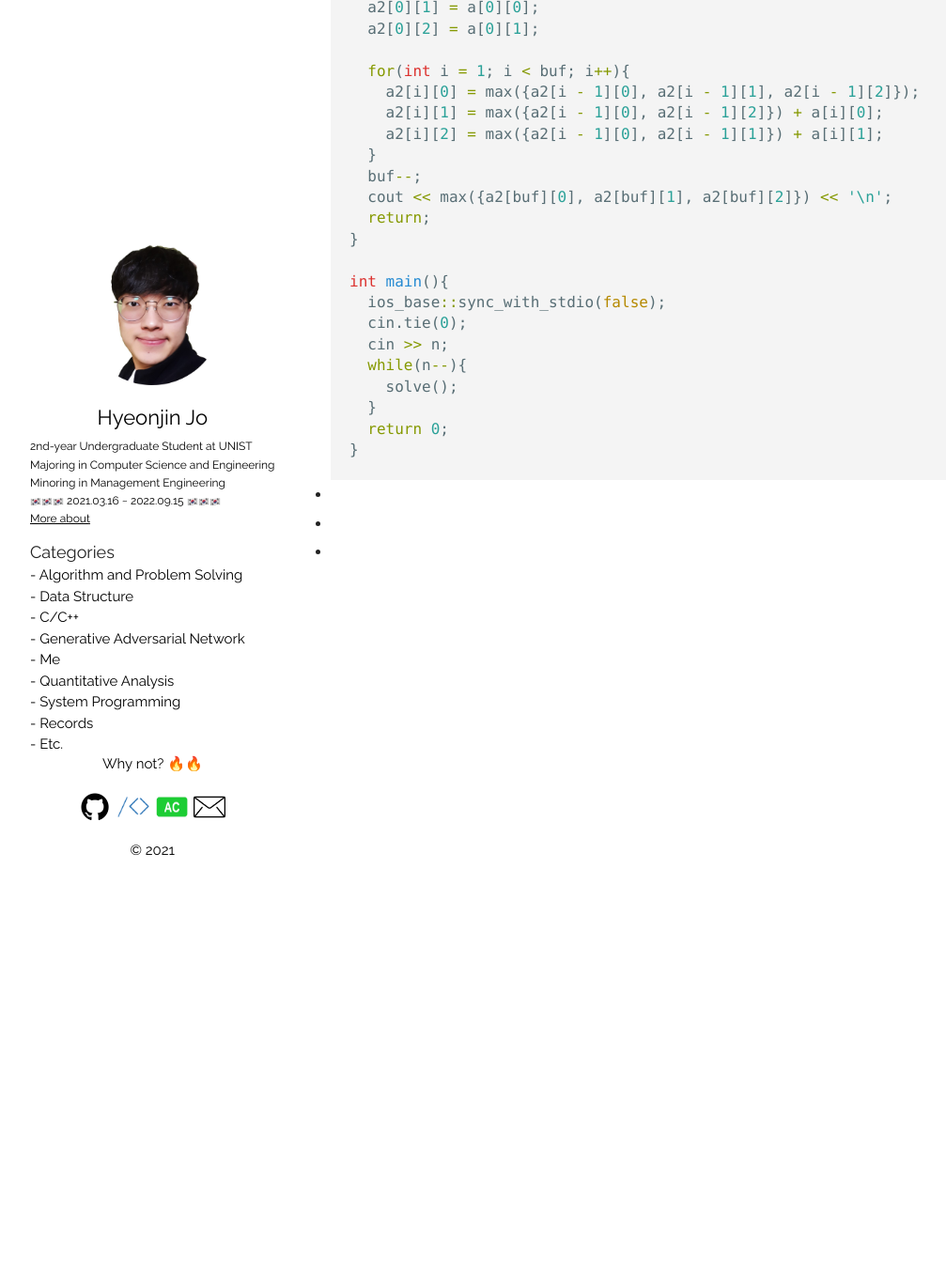
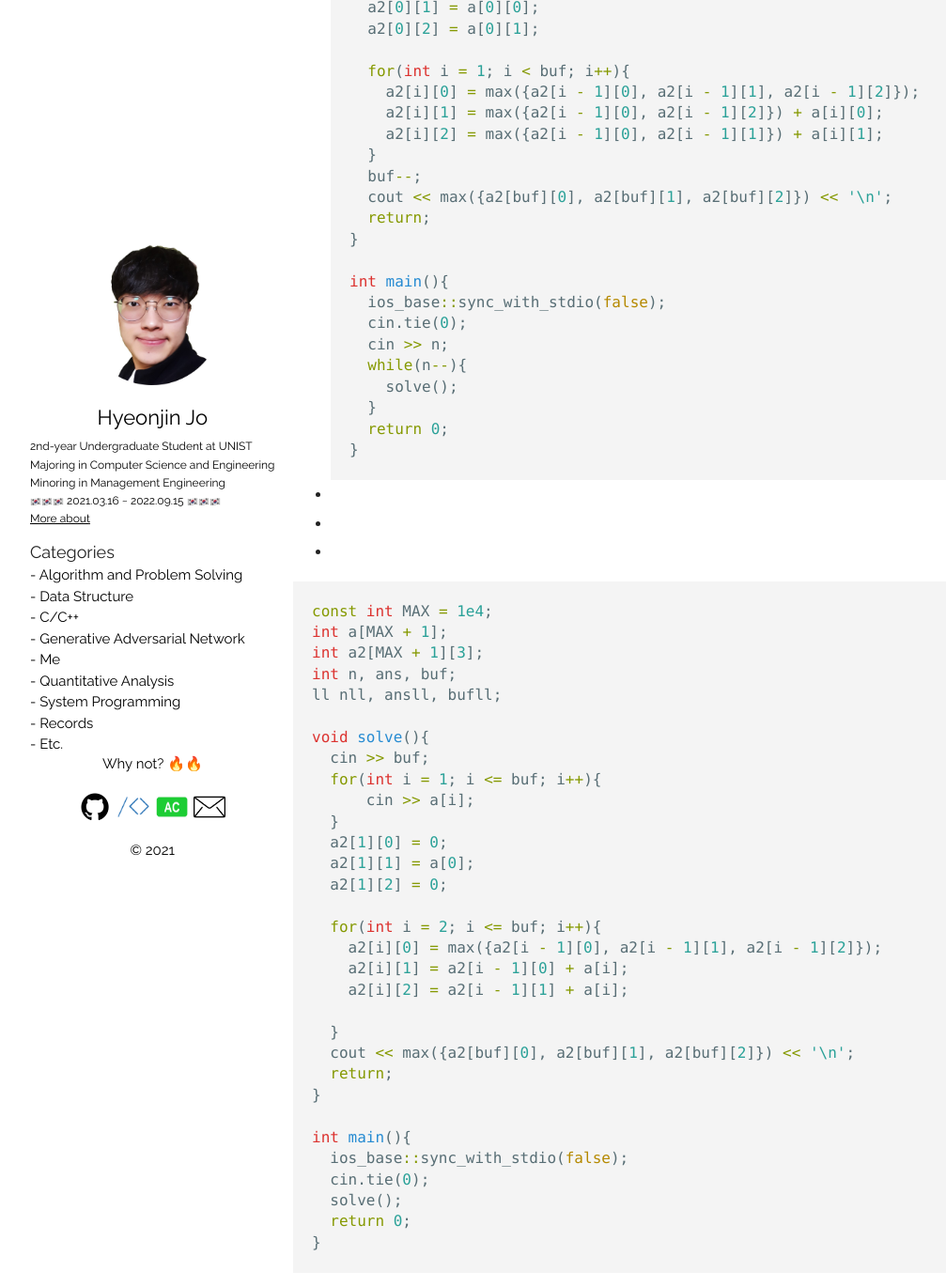
Before and after one commit to thinkin9/thinkin9.github.io, a Jekyll site: the page built from _posts/2021-07-11-Dynamic_Programming.markdown, in a window 1280 px wide and 1400 px high, scrolled down 6619 px. Shown: the top 1370 px of the window at 94% size, without its empty margins (43-1050 px from the left). Built offline with Jekyll 4.4.1, drawn with Linux system fonts in a browser that asks for light colours.

Commit message:
Update 2021-07-11-Dynamic_Programming.markdown

````diff
--- a/_posts/2021-07-11-Dynamic_Programming.markdown
+++ b/_posts/2021-07-11-Dynamic_Programming.markdown
@@ -319,3 +319,37 @@ categories: Algorithm_and_Problem_Solving
 * [](https://www.acmicpc.net/problem/)
 * [](https://www.acmicpc.net/problem/)
 * [](https://www.acmicpc.net/problem/)
+
+```cpp
+const int MAX = 1e4;
+int a[MAX + 1];
+int a2[MAX + 1][3];
+int n, ans, buf;
+ll nll, ansll, bufll;
+
+void solve(){
+  cin >> buf;
+  for(int i = 1; i <= buf; i++){
+      cin >> a[i];
+  }
+  a2[1][0] = 0;
+  a2[1][1] = a[0];
+  a2[1][2] = 0;
+
+  for(int i = 2; i <= buf; i++){
+    a2[i][0] = max({a2[i - 1][0], a2[i - 1][1], a2[i - 1][2]});
+    a2[i][1] = a2[i - 1][0] + a[i];
+    a2[i][2] = a2[i - 1][1] + a[i];
+
+  }
+  cout << max({a2[buf][0], a2[buf][1], a2[buf][2]}) << '\n';
+  return;
+}
+
+int main(){
+  ios_base::sync_with_stdio(false);
+  cin.tie(0);
+  solve();
+  return 0;
+}
+```
````
